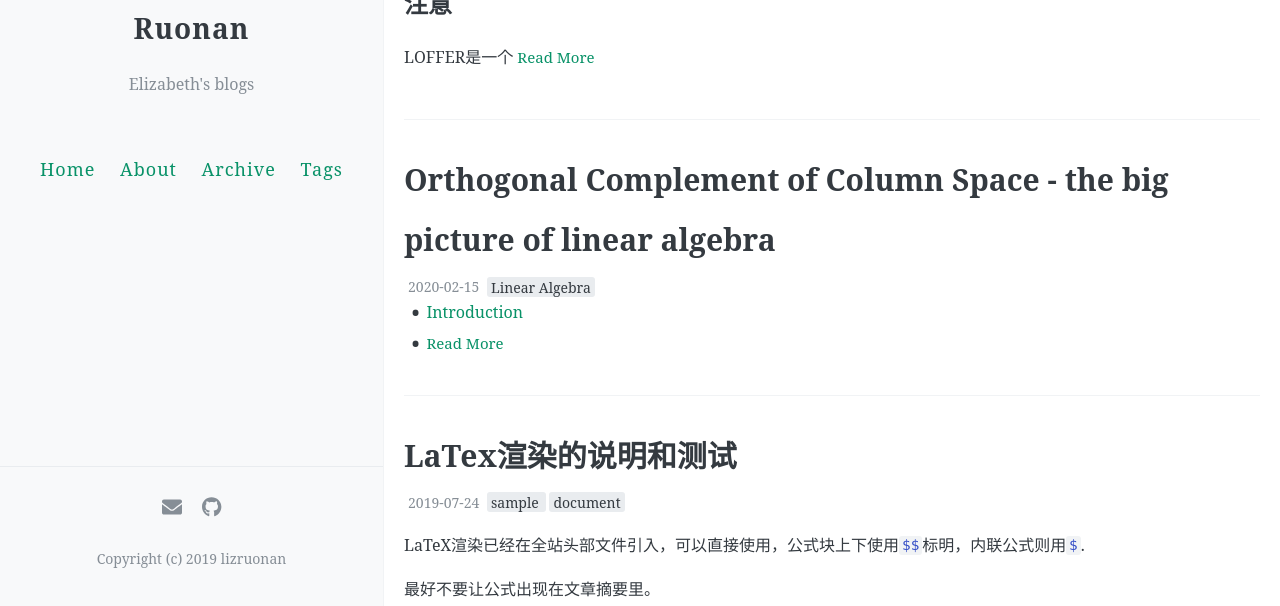
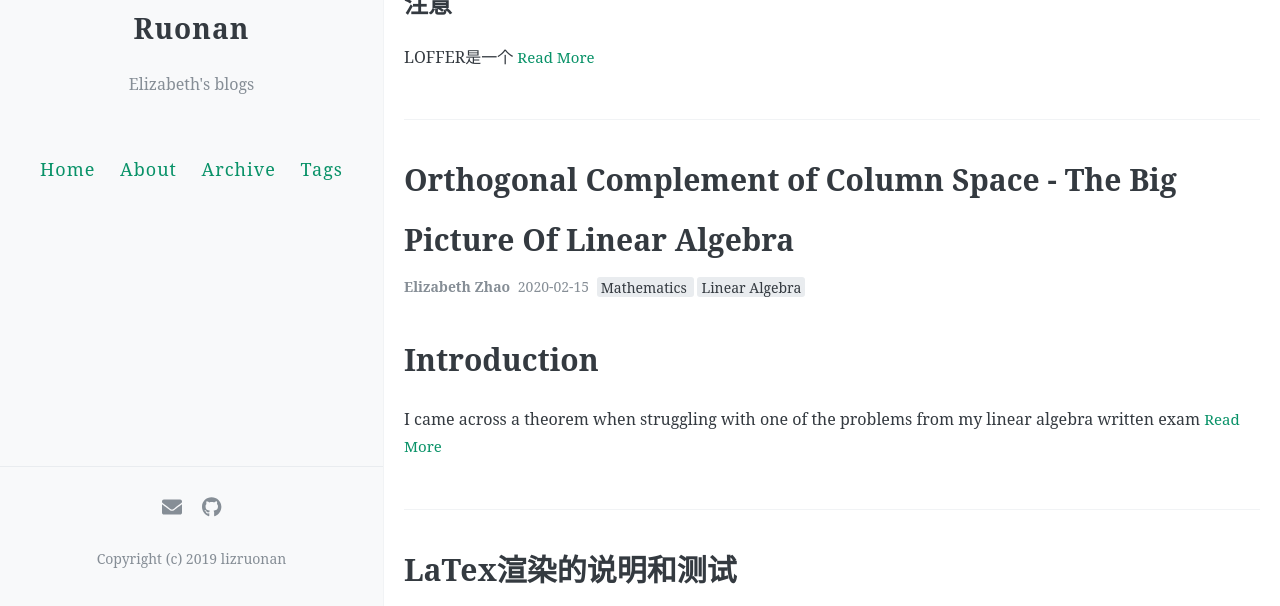
Before and after one commit to lizruonan/blogs, a Jekyll site: the page built from index.html, in a window 1280 px wide and 900 px high, cut to the strip 294-900 px from the top of the window. Built offline with Jekyll 4.4.1, drawn with Linux system fonts in a browser that asks for light colours; the list of posts is cut into pages by our own code; comment, search, counter and statistics services are not loaded.

Commit message:
Update 2020-02-15-Big-Picture-of-Linear-Algebra.md
added layout, date, author; allowed comments; modified toc

```diff
--- a/_posts/2020-02-15-Big-Picture-of-Linear-Algebra.md
+++ b/_posts/2020-02-15-Big-Picture-of-Linear-Algebra.md
@@ -1,11 +1,13 @@
 ---
-title: Orthogonal Complement of Column Space - the big picture of linear algebra
-
-tags: [Linear Algebra]
+layout: post
+title: Orthogonal Complement of Column Space - The Big Picture Of Linear Algebra
+date: 2020-02-15
+author: Elizabeth Zhao
+tags: [Mathematics, Linear Algebra]
+comments: true
+toc: true
 ---
 
-* #table of content
-{: toc}
 
 # Introduction
 
```
